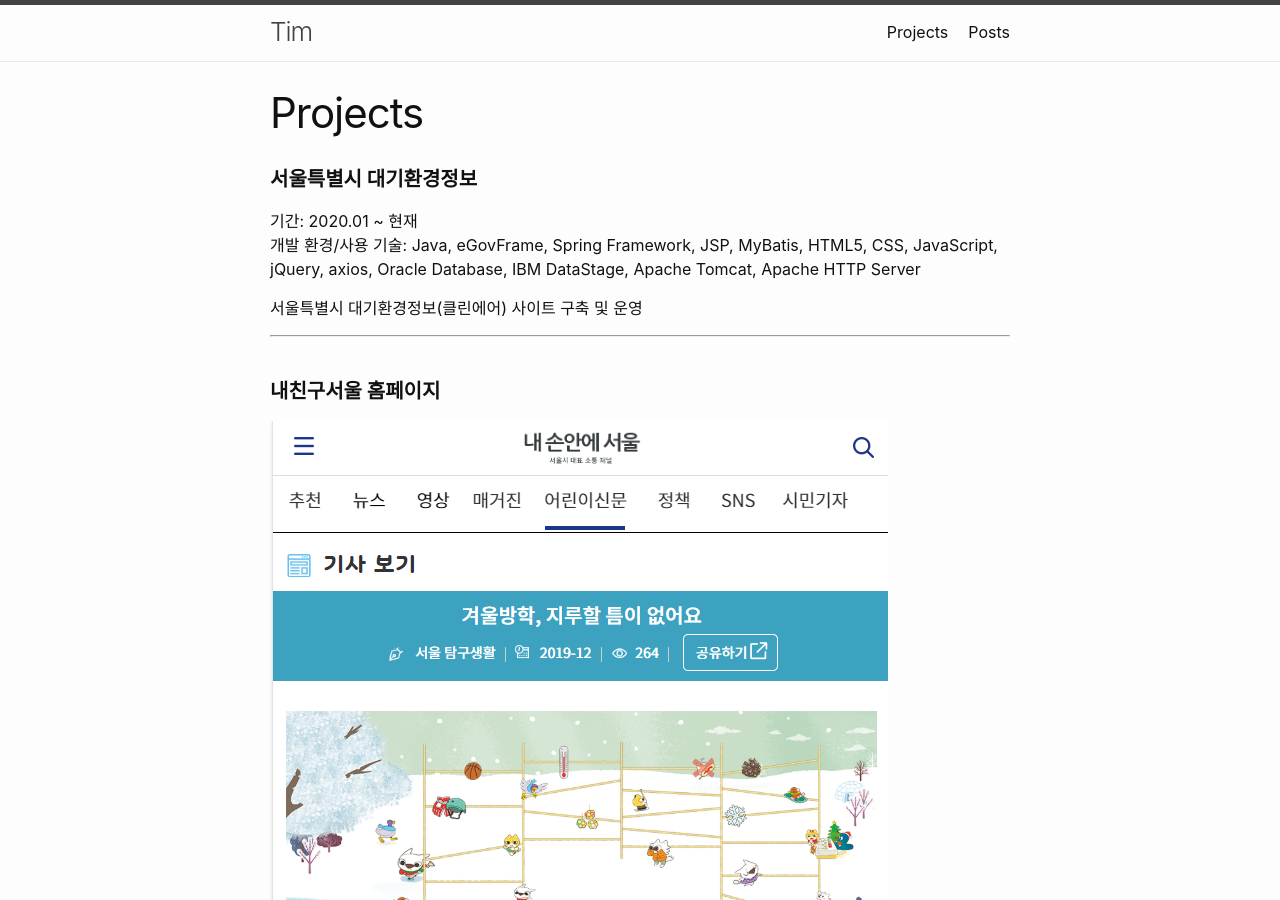
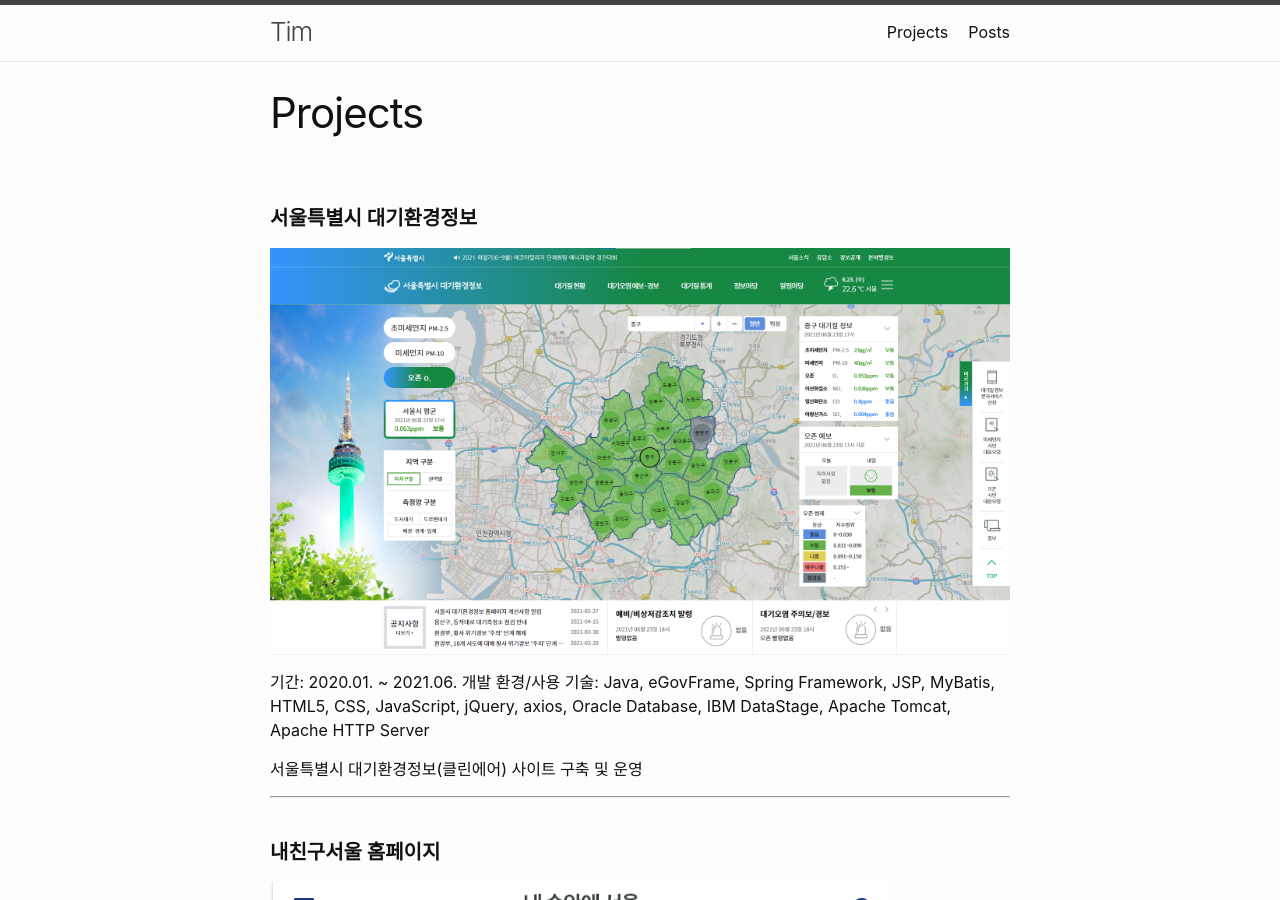
Before and after one commit to majortim/majortim.github.io, a Jekyll site: the page built from projects.md, in a window 1280 px wide and 900 px high. Built offline with Jekyll 4.4.1, drawn with Linux system fonts in a browser that asks for light colours.

Commit message:
대기환경 이미지 추가

```diff
--- a/projects.md
+++ b/projects.md
@@ -4,8 +4,12 @@ title: Projects
 permalink: /projects/
 ---
 
+<br>
 #### **서울특별시 대기환경정보**
-기간: 2020.01 ~ 현재
+
+![portal](/assets/img/cleanair.png)
+
+기간: 2020.01. ~ 2021.06.
 개발 환경/사용 기술: Java, eGovFrame, Spring Framework, JSP, MyBatis, HTML5, CSS, JavaScript, jQuery, axios, Oracle Database, IBM DataStage, Apache Tomcat, Apache HTTP Server
 
 서울특별시 대기환경정보(클린에어) 사이트 구축 및 운영
```
